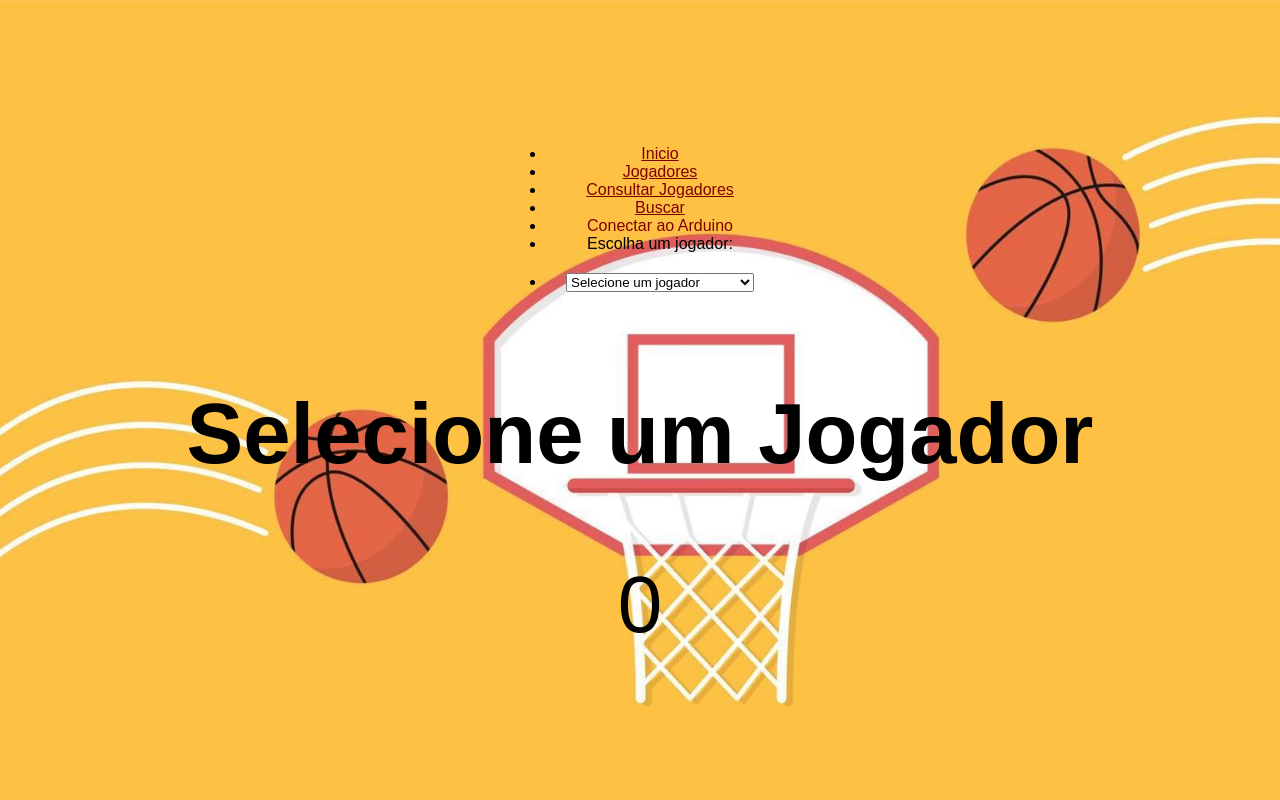
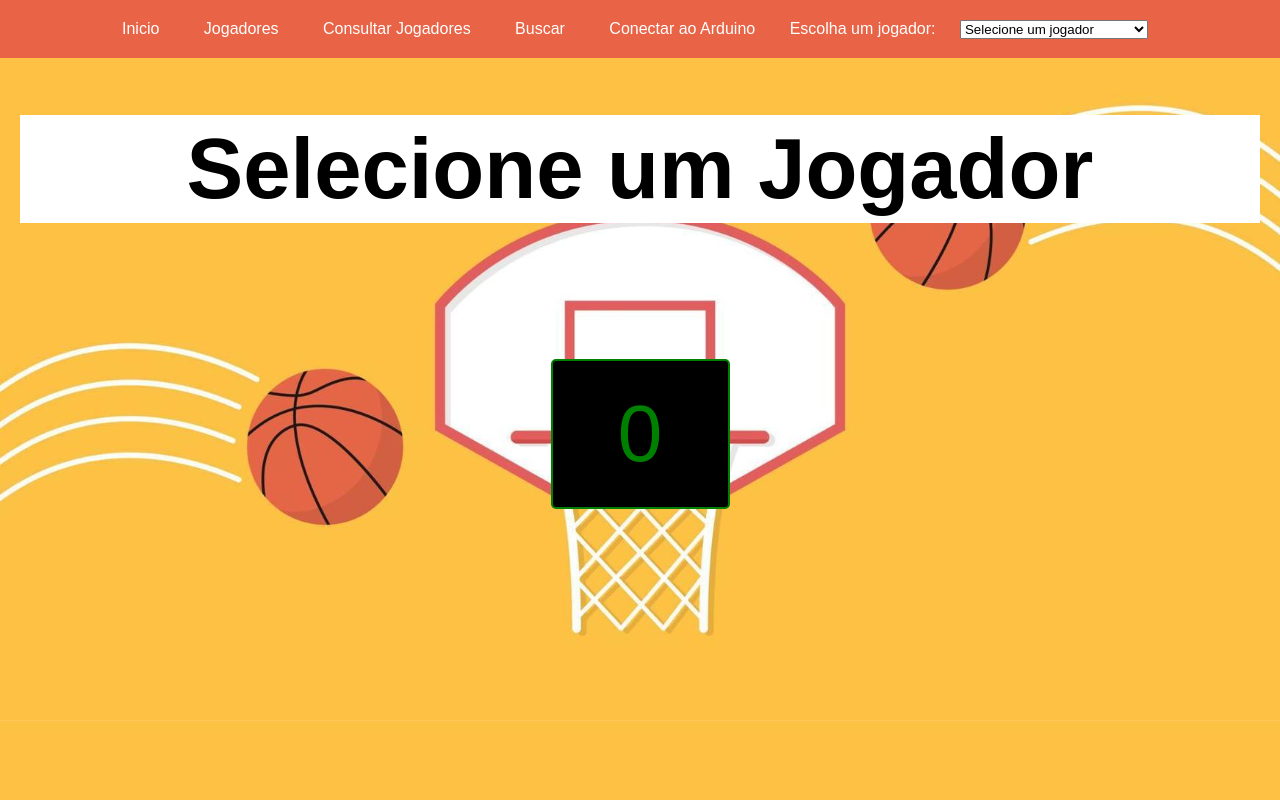
Before and after one commit to enzomribeiro/Score-Sphere, a PHP site: page / in a window 1280 px wide. Run offline with PHP 8.4, Linux system fonts and the light colour scheme; data comes from the database, SQL or seed files in the repository; some web fonts are replaced.

Commit message:
Update style.css

```diff
--- a/css/style.css
+++ b/css/style.css
@@ -1,9 +1,9 @@
+@font-face {
+    font-family: 'G7Segment';
+    src: url('fonts/g7_segment.ttf') format('truetype');
+}
+
 body {
-    display: flex; /* Ativa o Flexbox */
-    flex-direction: column; /* Organiza os itens em coluna */
-    align-items: center; /* Centraliza horizontalmente */
-    justify-content: center; /* Centraliza verticalmente */
-    height: 100vh; /* Ocupa toda a altura da tela */
     margin: 0; /* Remove a margem padrão */
     font-family: Arial, sans-serif;
     text-align: center;
@@ -11,27 +11,61 @@ body {
     background-size: cover; /* Para cobrir toda a tela */
 }
 
+header {
+    background-color: #E96346;
+    color: white;
+    padding: 10px 0;
+    text-align: center;
+}
+
+
+nav ul {
+    list-style-type: none;
+    padding: 0;
+    margin: 0;
+    text-align: center;
+    background-color: #E96346;
+}
+
+nav ul li {
+    display: inline-block;
+    margin-right: 20px;
+}
+
+nav ul li a {
+    color: white;
+    text-decoration: none;
+    padding: 10px;
+    display: inline-block;
+}
+
+nav ul li a:hover {
+    background-color: #E96346;
+}
+
 h1 {
     font-size: 85px;
 }
 
 #counter {
+    font-family: 'G7Segment', sans-serif;
     font-size: 80px;
-    margin: 20px;
-    color: black
+    width: 155px;
+    height: 126px;
+    margin: 136px auto;
+    color: green;
+    background-color: black;
+    padding: 10px;
+    border: 2px solid green; /* Borda com a mesma cor da fonte */
+    border-radius: 5px;
+    display: flex;
+    justify-content: center;
+    align-items: center;
 }
 
-button {
-    padding: 8px 16px;
-    font-size: 12.5px;
-    margin-top: 20px;
-    border-radius: 15px;
+#jogadorSelecionado{
+    background-color: white;
+    padding: 5px;
+    margin-left: 20px;
+    margin-right: 20px;
 }
-
-a {
-    color: #800000;
-}
-
-#jogadores{
-    margin: 20px;
-}
```
